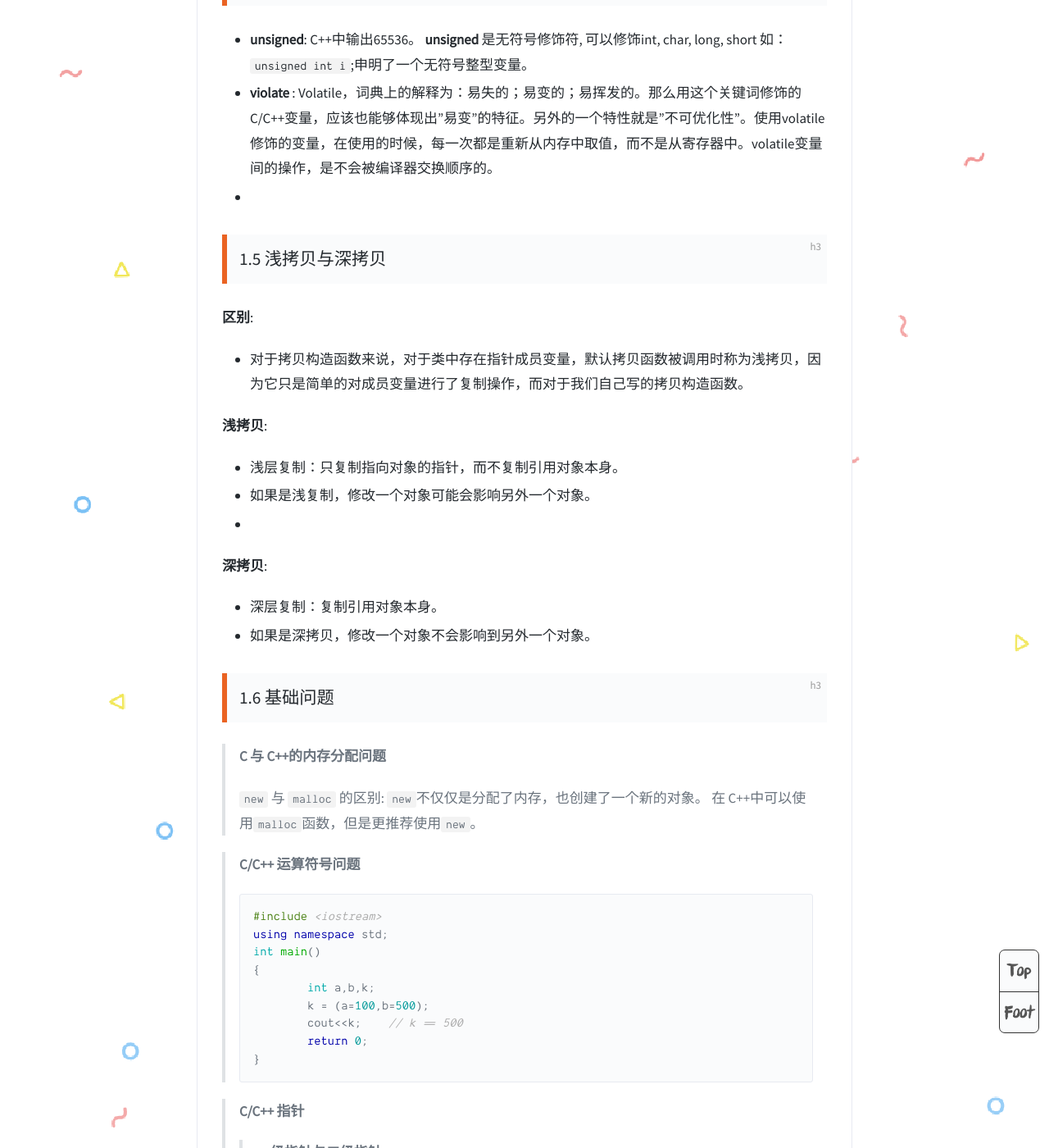
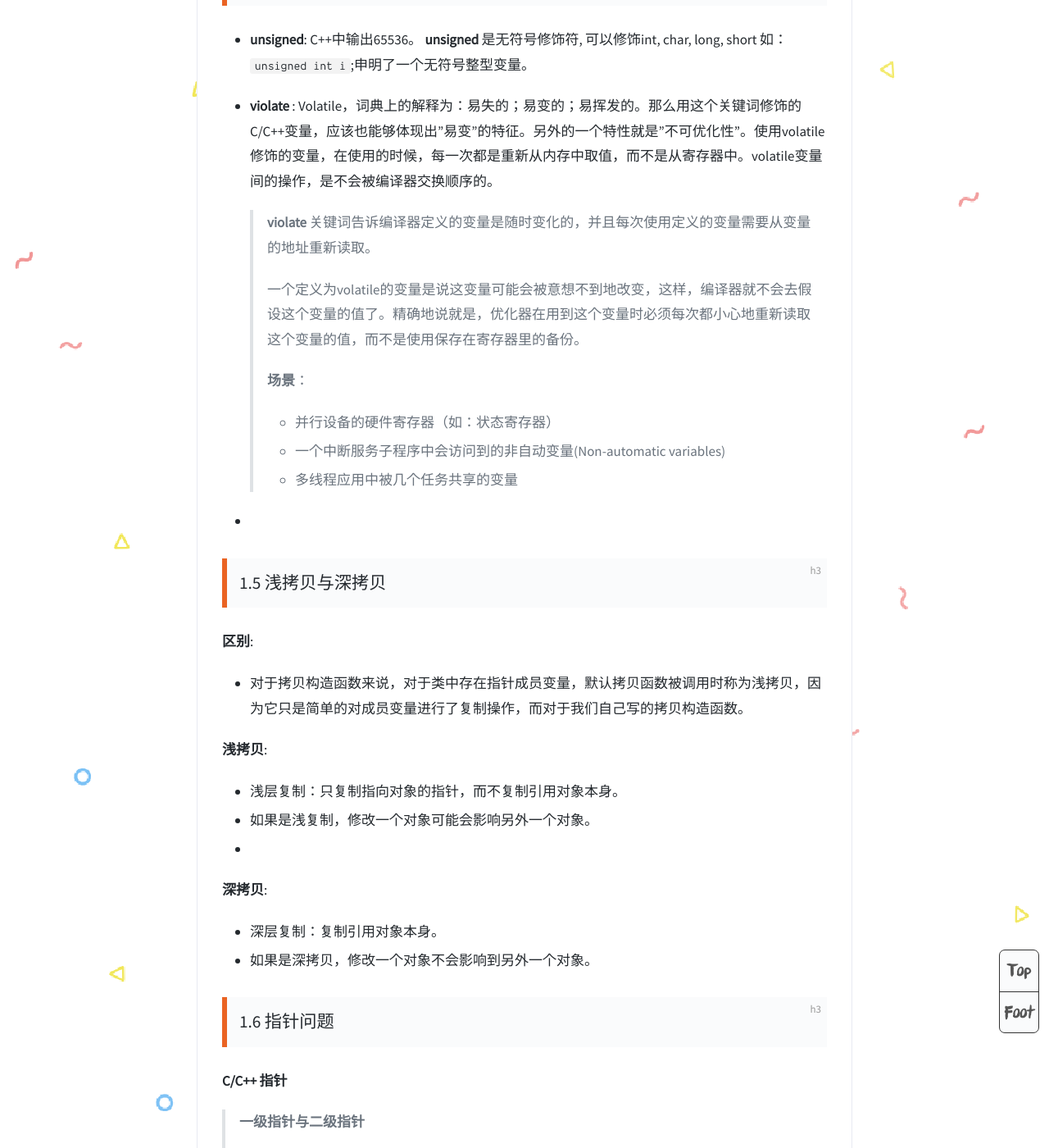
Before and after one commit to DoHerasYang/DoHerasYang.github.io, a Jekyll site: the page built from _posts/2020-10-15-C:C++面试知识点规划.md, in a window 1280 px wide and 1400 px high, scrolled down 6155 px. Shown: the whole window at 82% size. Built offline with Jekyll 4.4.1, drawn with Linux system fonts in a browser that asks for light colours; comment, search, counter and statistics services are not loaded; some of the changed text lies outside the part shown.

Commit message:
Update 2020-10-15-C:C++面试知识点规划.md

````diff
--- a/_posts/2020-10-15-C:C++面试知识点规划.md
+++ b/_posts/2020-10-15-C:C++面试知识点规划.md
@@ -176,18 +176,22 @@ C++是一种**多范式**的编程语言。具体来说，现代C++（11/14以
 
 
 
-
-
-
-
-
-
-
-
 ### 1.4 说几个C++/C的关键字并说出其作用
 
 + **unsigned**: C++中输出65536。 **unsigned** 是无符号修饰符, 可以修饰int, char, long, short 如：`unsigned int i`;申明了一个无符号整型变量。
+
 + **violate** : Volatile，词典上的解释为：易失的；易变的；易挥发的。那么用这个关键词修饰的C/C++变量，应该也能够体现出”易变”的特征。另外的一个特性就是"不可优化性"。使用volatile修饰的变量，在使用的时候，每一次都是重新从内存中取值，而不是从寄存器中。volatile变量间的操作，是不会被编译器交换顺序的。
+
+  > **violate** 关键词告诉编译器定义的变量是随时变化的，并且每次使用定义的变量需要从变量的地址重新读取。
+  >
+  > 一个定义为volatile的变量是说这变量可能会被意想不到地改变，这样，编译器就不会去假设这个变量的值了。精确地说就是，优化器在用到这个变量时必须每次都小心地重新读取这个变量的值，而不是使用保存在寄存器里的备份。
+  >
+  > **场景**：
+  >
+  > + 并行设备的硬件寄存器（如：状态寄存器）
+  > + 一个中断服务子程序中会访问到的非自动变量(Non-automatic variables)
+  > + 多线程应用中被几个任务共享的变量
+
 +
 
 ### 1.5 浅拷贝与深拷贝
@@ -209,11 +213,54 @@ C++是一种**多范式**的编程语言。具体来说，现代C++（11/14以
 
 
 
-### 1.6 基础问题
+### 1.6 指针问题
+
+**C/C++ 指针**
+
+> **一级指针与二级指针**
+>
+> 一级指针就是指向普通对象的指针，就是内存地址，二级指针就是指向指针的指针，就是地址的地址
+>
+> ```c++
+> #include<iostream>
+> using namespace std;
+>
+> int main(int argc, char**argv)
+> {
+> 	int a = 4;//定义一个变量a
+> 	int *p = &a;//定义一个一级指针p，保存的是变量a的地址，指向a
+> 	int **q = &p;//定义一个二级指针，保存的是指针p的地址，指向指针p
+> }
+>
+> //若有以下说明和定义，则叙述正确的是（）。
+> typedef int *INTEGER;
+> INTEGER p,*q;
+>
+> // 其中   INTEGER其实就是基类型为 int 的指针类型
+> // INTEGER 米定义两个变量p和*q，则p是基类型为int型的一级指针变量，而q是基类型为int型的二级指针变量。
+> ```
+
+> **函数中的指针**
+>
+>
+
+### 1.7 内存问题
+
+#### 1.7.1 栈
+
+
+
+
+
+### 1.7 基础问题
 
 > **C 与 C++的内存分配问题**
 >
 > `new` 与 `malloc` 的区别:      `new`不仅仅是分配了内存，也创建了一个新的对象。 在 C++中可以使用`malloc`函数，但是更推荐使用`new`。
+>
+>
+>
+>
 
 > **C/C++ 运算符号问题**
 >
@@ -228,37 +275,6 @@ C++是一种**多范式**的编程语言。具体来说，现代C++（11/14以
 >    	return 0;
 > }
 > ```
-
-> **C/C++ 指针**
->
-> > **一级指针与二级指针**
-> >
-> > 一级指针就是指向普通对象的指针，就是内存地址，二级指针就是指向指针的指针，就是地址的地址
-> >
-> > ```c++
-> > #include<iostream>
-> > using namespace std;
-> >
-> > int main(int argc, char**argv)
-> > {
-> > 	int a = 4;//定义一个变量a
-> > 	int *p = &a;//定义一个一级指针p，保存的是变量a的地址，指向a
-> > 	int **q = &p;//定义一个二级指针，保存的是指针p的地址，指向指针p
-> > }
-> >
-> > //若有以下说明和定义，则叙述正确的是（）。
-> > typedef int *INTEGER;
-> > INTEGER p,*q;
-> >
-> > // 其中   INTEGER其实就是基类型为 int 的指针类型
-> > // INTEGER 米定义两个变量p和*q，则p是基类型为int型的一级指针变量，而q是基类型为int型的二级指针变量。
-> > ```
->
-> > **函数中的指针**
-> >
-> >
->
->
 
 > **C/C++的类问题**
 >
@@ -435,18 +451,6 @@ C++是一种**多范式**的编程语言。具体来说，现代C++（11/14以
 
 
 
-
-
-
-
-
-
-
-
-
-
-
-
 ## 3. 计算机网络知识
 
 ### 3.1 NAT (Network Address Translation) 网络地址转换 - 内网
@@ -596,12 +600,6 @@ E-R图也称实体-联系图(Entity Relationship Diagram)，提供了表示实
 
 
 
-
-
-
-
-
-
 ### 4.5 二叉树
 
 >N 个节点可以构成多少个不同的二叉树？
@@ -623,14 +621,6 @@ E-R图也称实体-联系图(Entity Relationship Diagram)，提供了表示实
 > **队列**
 >
 > + 队列是先进先出的线性表
-
-
-
-
-
-
-
-
 
 
 
````
